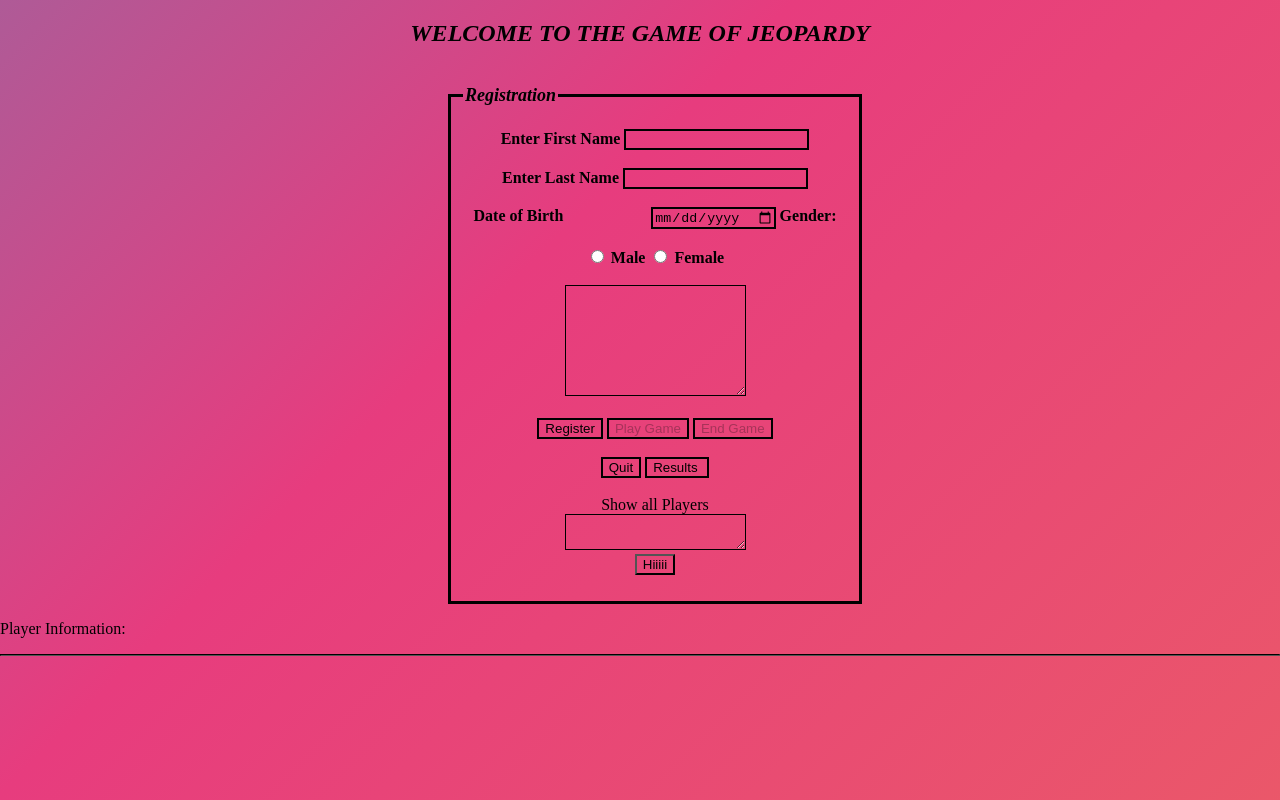
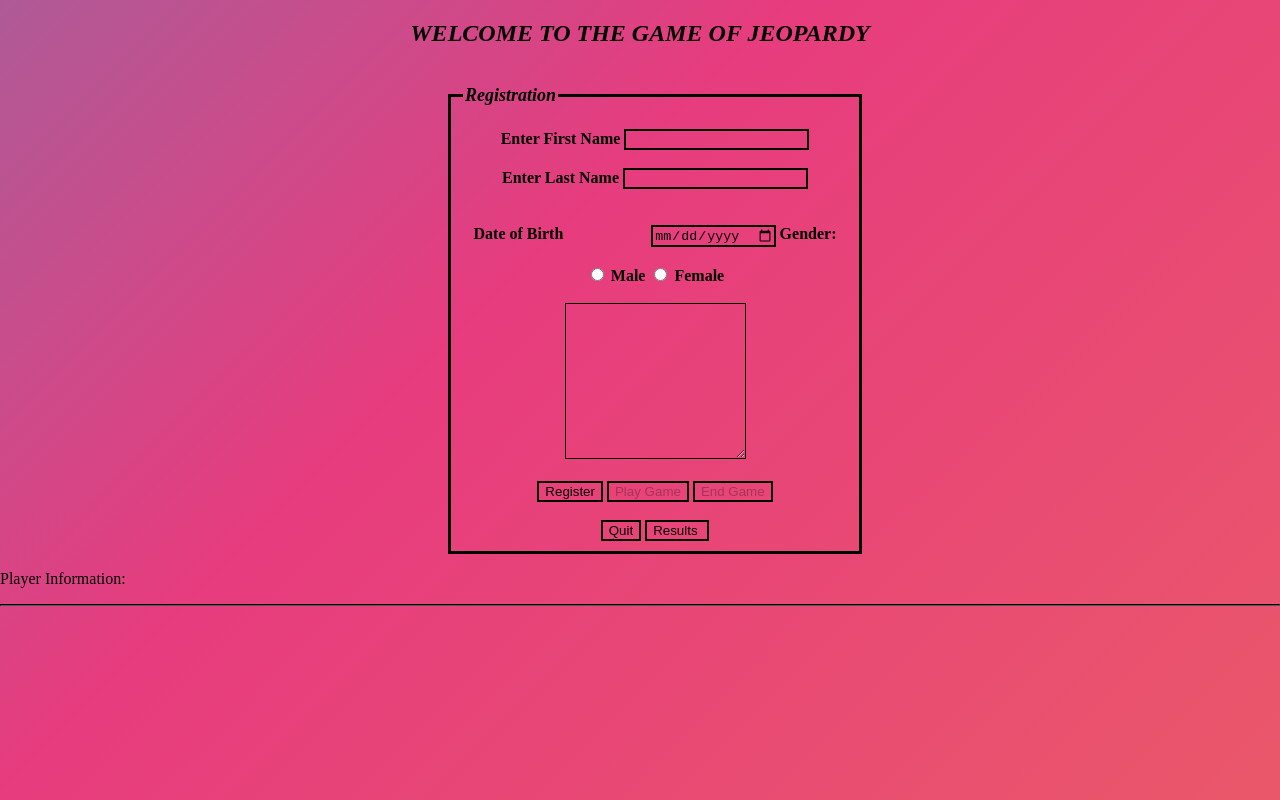
Before and after one commit to DBu3hanan/DBu3hanan.github.io, a plain HTML site: page index.html in a window 1280 px wide. Drawn offline with Linux system fonts and the light colour scheme.

Commit message:
Update index.html

```diff
--- a/index.html
+++ b/index.html
@@ -38,7 +38,7 @@
                 <br><br>
 
 
-
+                 <br>
                 <label> Date of Birth
                     &nbsp&nbsp&nbsp&nbsp&nbsp&nbsp&nbsp&nbsp&nbsp&nbsp&nbsp&nbsp&nbsp&nbsp&nbsp&nbsp&nbsp&nbsp&nbsp&nbsp
                 </label>
@@ -51,7 +51,7 @@
 
 
                 <br>
-                <textarea id="showpercentage" rows="7" cols="20"></textarea>
+                <textarea id="showpercentage" rows="10" cols="20"></textarea>
 
 
                 </br></br>
@@ -62,17 +62,6 @@
                 </br></br>
                 <input type="reset" value="Quit" id="quit">
                 <input type="submit" value="Results " id="result" onclick="findPercentageScore()">
-
-
-                <!-- <input type="submit" value="Show Percentage" id="showpercentage" onclick=""> -->
-                <!--<input type = "reset" value = "Quit" id ="quit" onclick = "findPercentageScore()"-->
-                </br></br>
-
-                <lable> Show all Players </lable><br>
-                <textarea id="showallplayers"> </textarea>
-                </br>
-                <button type="button" onclick="showAll()"> Hiiiii</button>
-                <p class="output" id="output1"></p>
 
 
             </fieldset>
```
